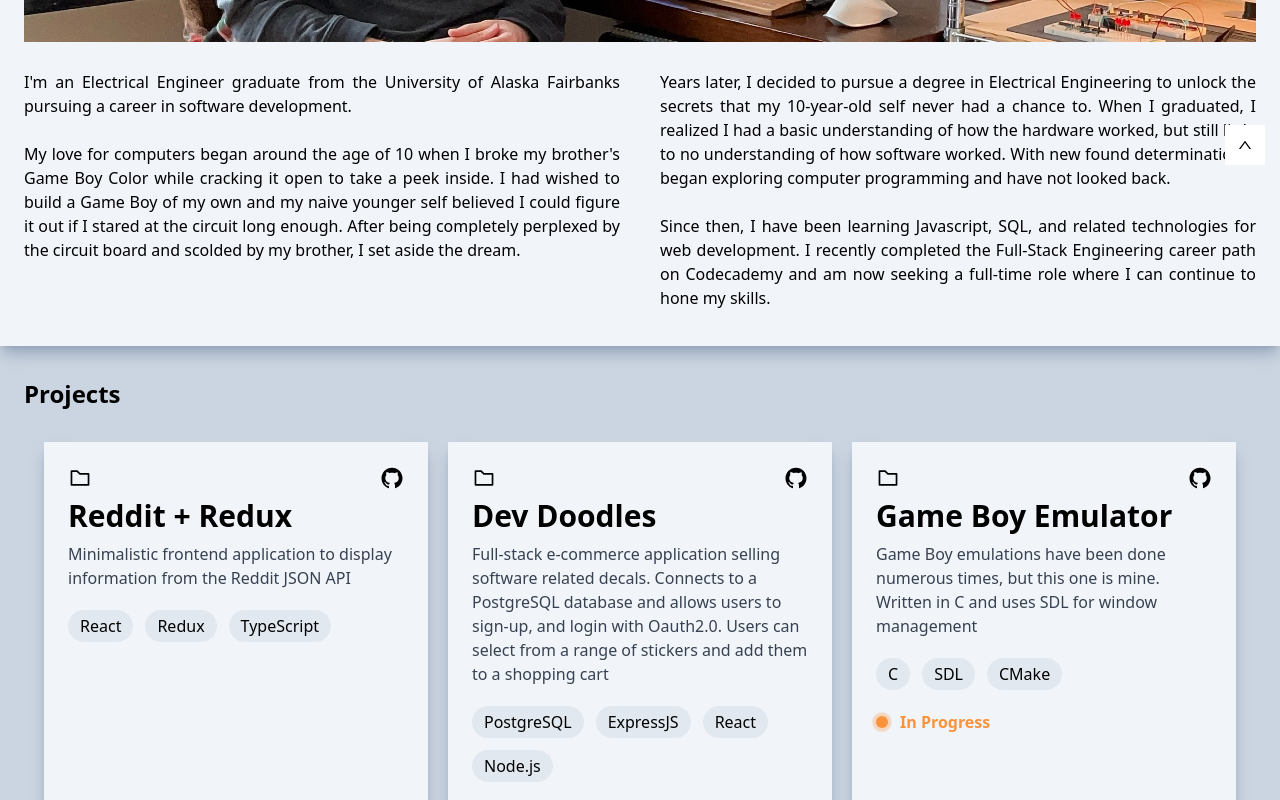
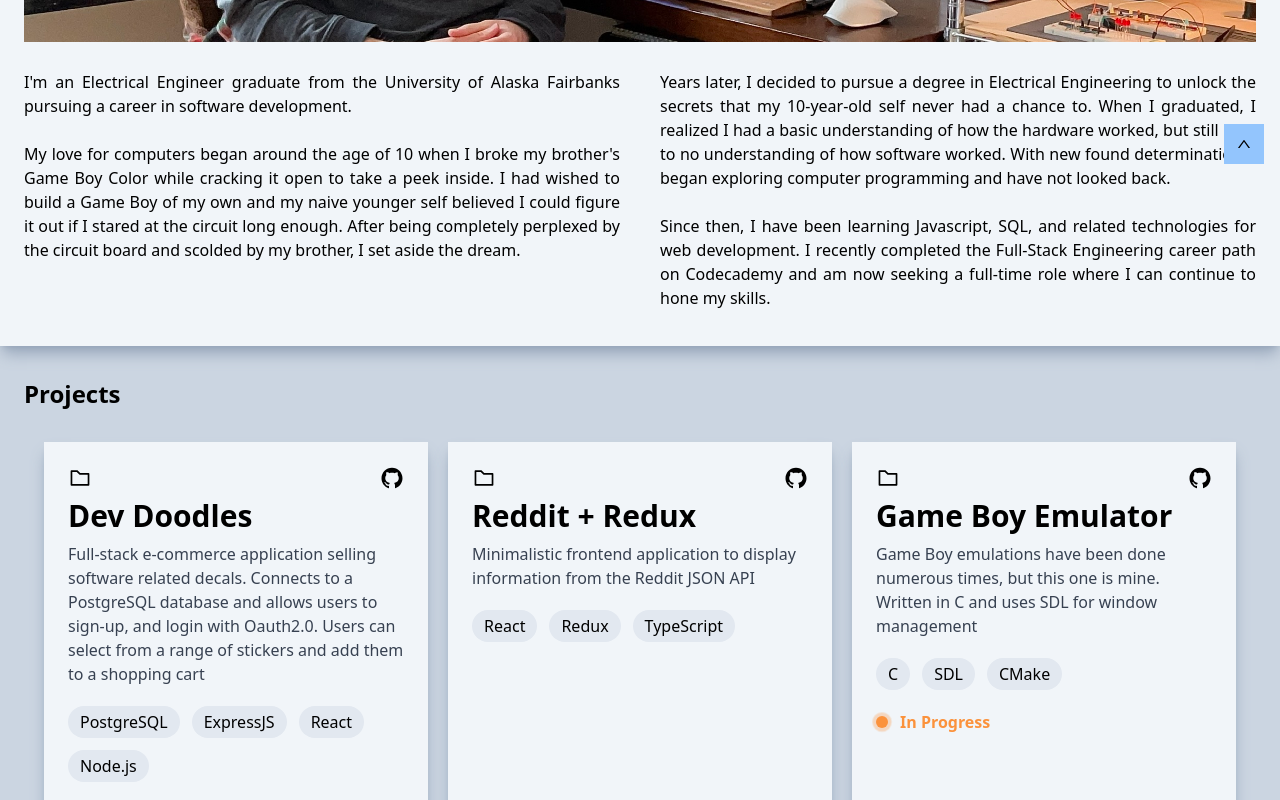
Before and after one commit to rbonk907/portfolio-website, a Next.js app: page / in a window 1280 px wide. Shown: the part 700-1500 px from the top of the page. Built offline with nearby package versions, Linux system fonts and the light colour scheme.

Commit message:
add final tailwind css touches

```diff
--- a/components/contact.js
+++ b/components/contact.js
@@ -1,9 +1,8 @@
 import { useEffect, useState } from 'react';
-import styles from '../styles/Contact.module.css';
 import ContactForm from './contactForm';
 import FormSuccess from './formSuccess';
 
-const Contact = ({ isMobile }) => {
+const Contact = () => {
     const [success, setSuccess] = useState(false);
 
     useEffect(() => {
--- a/components/footer.js
+++ b/components/footer.js
@@ -1,15 +1,14 @@
-import styles from '../styles/Footer.module.css';
 import { AiFillGithub, AiFillLinkedin } from 'react-icons/ai';
 
 const Footer = () => {
     return (
-        <footer className={styles.footer}>
-            <div className={styles.socials}>
+        <footer className='py-6 bg-slate-100'>
+            <div className='flex items-center justify-start pl-8 max-w-screen-2xl mx-auto'>
                 <a target='_blank' href='https://www.linkedin.com/in/ryan-bonk-ak/' rel='noreferrer' >
-                    <AiFillLinkedin className={`${styles.svg20} ${styles.mr16}`} />
+                    <AiFillLinkedin className='mr-4 w-6 h-6' />
                 </a>
                 <a target='_blank' href='https://github.com/rbonk907' rel='noreferrer'>
-                    <AiFillGithub className ={styles.svg20} />
+                    <AiFillGithub className='w-6 h-6' />
                 </a>
             </div>
         </footer>
--- a/components/header.js
+++ b/components/header.js
@@ -12,7 +12,7 @@
     }
 
     return (
-        <header className='relative h-[50px] flex justify-end px-6 bg-slate-100 z-40'>
+        <header className='relative h-[50px] flex justify-end px-6 bg-slate-100 z-40 max-w-screen-2xl mx-auto'>
             <ul className='flex items-center gap-6'>
                 <li onClick={() => scrollTo('projects')} className='cursor-pointer'>
                     <a>
--- a/pages/index.js
+++ b/pages/index.js
@@ -1,6 +1,4 @@
 import Head from 'next/head';
-import Image from 'next/image';
-import styles from '../styles/Home.module.css';
 import Header from '../components/header';
 import HeroBanner from '../components/hero-banner';
 import Projects from '../components/projects';
@@ -49,6 +47,8 @@
     });
   }
 
+  const topButtonOffset = scrollHeight < 0 ? 'translate-y-[80px] transition duration-200' : 'translate-y-0 transition duration-200'
+
   return (
     <div>
       <Head>
@@ -60,39 +60,21 @@
 
       <Header isMobile={ isMobile }/>
 
-      <main className={`${styles.main}`}>
+      <main className='min-h-screen mx-auto max-w-screen-2xl'>
         <HeroBanner />
-        <Projects isMobile={isMobile}/>
-        <Experience isMobile={isMobile} />
-        <Contact isMobile={isMobile} />
+        <Projects />
+        <Experience />
+        <Contact />
       </main>
 
-      <div className={styles.topButtonContainer}>
-        <div className={ scrollHeight < 0 ? `${styles.topButton} ${styles.topBtnOff}` : `${styles.topButton} ${styles.topBtnOn}`} onClick={() => scrollToTop()} >
+      <div className='flex justify-end'>
+        <div className={`${topButtonOffset} w-10 h-10 fixed bottom-4 right-4 bg-blue-300 flex items-center justify-center text-center cursor-pointer`} onClick={() => scrollToTop()} >
           <AiOutlineUp />
         </div>
       </div>
 
 
       <Footer />
-
-
-
-
-
-
-      {/* <footer className={styles.footer}>
-        <a
-          href="https://vercel.com?utm_source=create-next-app&utm_medium=default-template&utm_campaign=create-next-app"
-          target="_blank"
-          rel="noopener noreferrer"
-        >
-          Powered by{' '}
-          <span className={styles.logo}>
-            <Image src="/vercel.svg" alt="Vercel Logo" width={72} height={16} />
-          </span>
-        </a>
-      </footer> */}
     </div>
   )
 };
--- a/resources/projectInfo.js
+++ b/resources/projectInfo.js
@@ -2,22 +2,22 @@
     projects: [
         {
             id: 1,
+            title: "Dev Doodles",
+            href: "",
+            description: "Full-stack e-commerce application selling software related decals. Connects to a PostgreSQL database and allows users to sign-up, and login with Oauth2.0. Users can select from a range of stickers and add them to a shopping cart",
+            imageURL: "/missing-image.webp",
+            gitHubLink: '',
+            tags: [ 'PostgreSQL', 'ExpressJS', 'React', 'Node.js' ],
+            isComplete: true
+        },
+        {
+            id: 2,
             title: "Reddit + Redux",
             href: "/projects/redditRedux",
             description: "Minimalistic frontend application to display information from the Reddit JSON API",
             imageURL: "/missing-image.webp",
             gitHubLink: 'https://github.com/rbonk907/reddit-api-project',
             tags: [ 'React', 'Redux', 'TypeScript' ],
-            isComplete: true
-        },
-        {
-            id: 2,
-            title: "Dev Doodles",
-            href: "",
-            description: "Full-stack e-commerce application selling software related decals. Connects to a PostgreSQL database and allows users to sign-up, and login with Oauth2.0. Users can select from a range of stickers and add them to a shopping cart",
-            imageURL: "/missing-image.webp",
-            gitHubLink: '',
-            tags: [ 'PostgreSQL', 'ExpressJS', 'React', 'Node.js' ],
             isComplete: true
         },
         {
```
